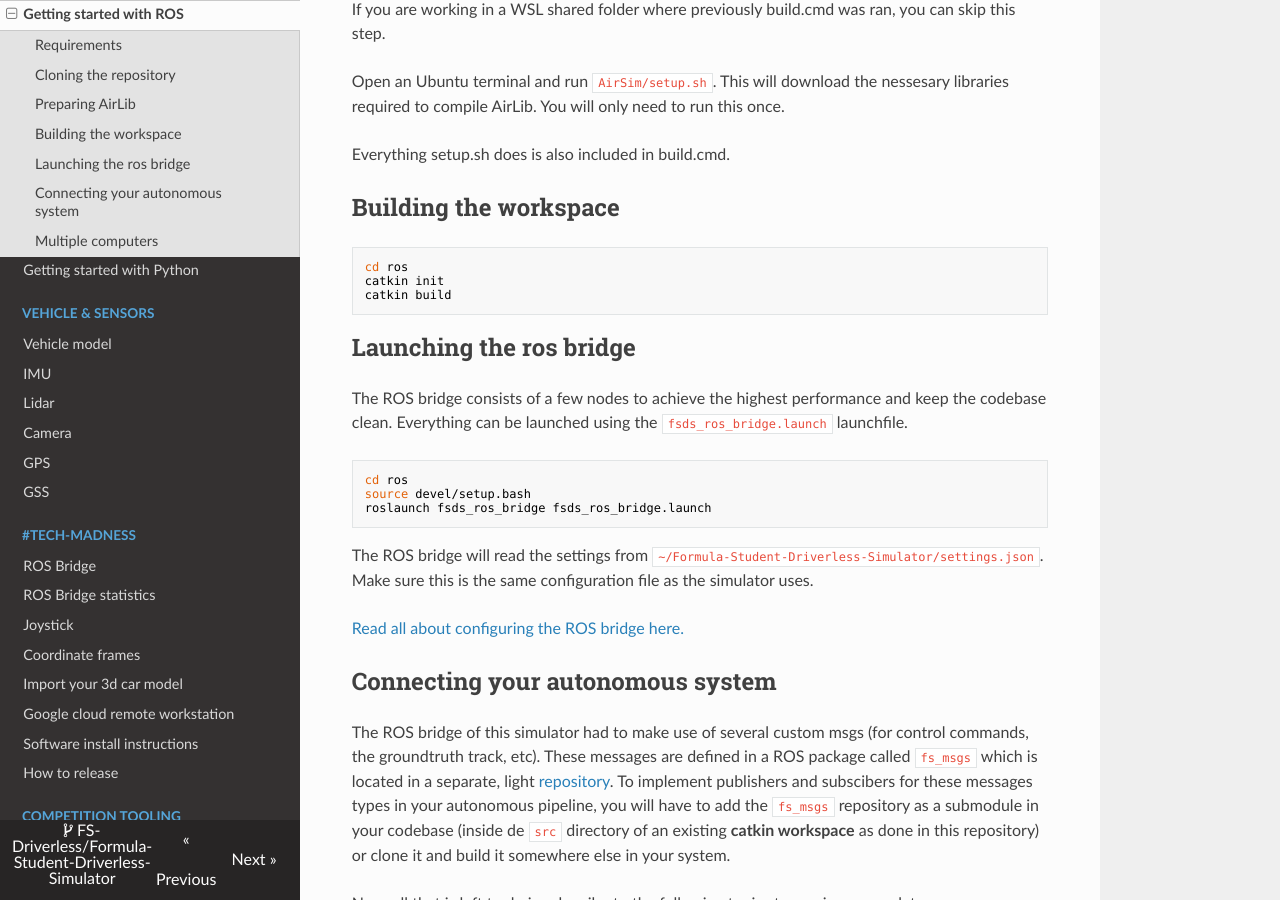
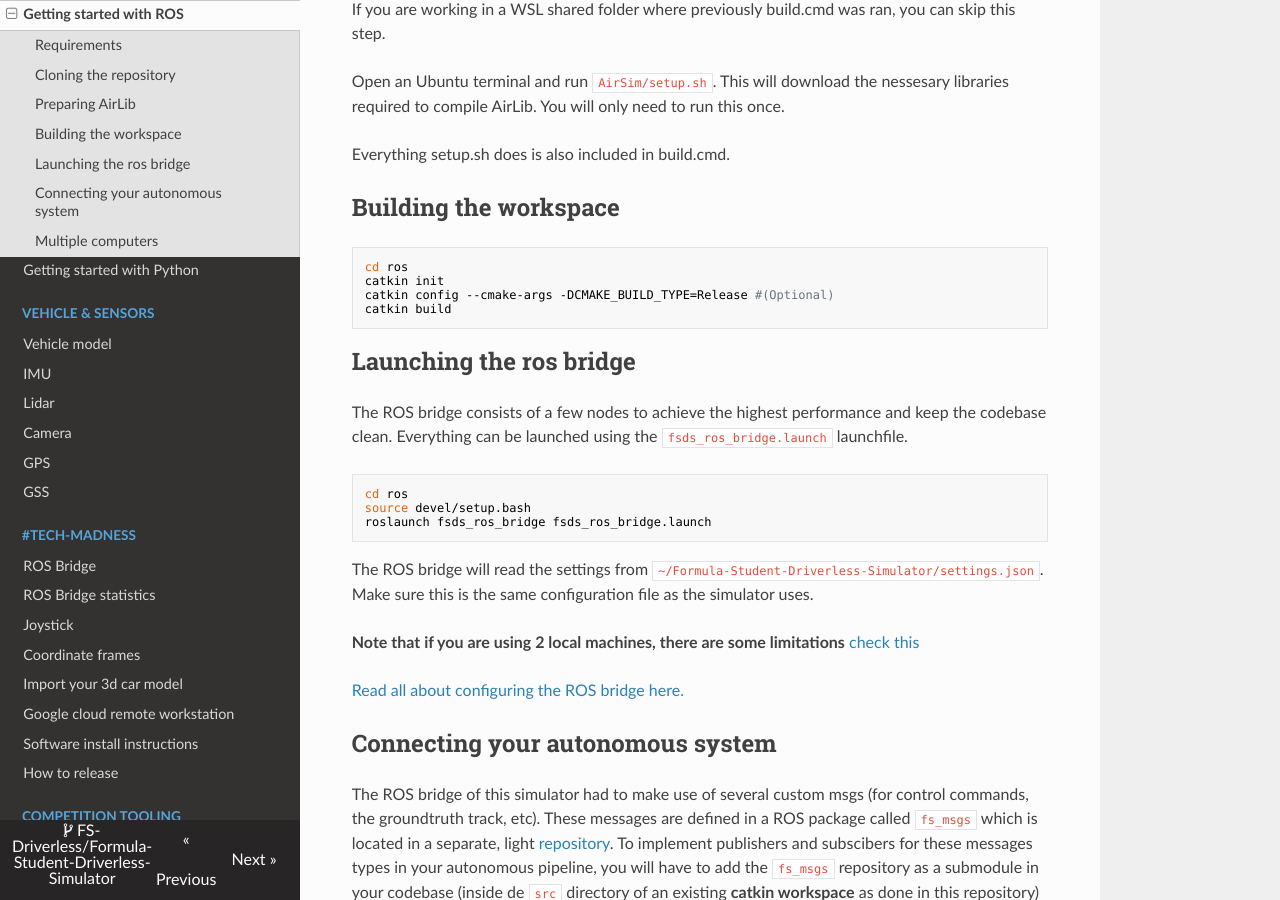
Before and after one commit to FS-Driverless/Formula-Student-Driverless-Simulator, an MkDocs documentation site: the page built from docs/getting-started-with-ros.md, in a window 1280 px wide and 900 px high, scrolled down 1421 px. Built offline with MkDocs 1.6.1, drawn with Linux system fonts in a browser that asks for light colours; nearby versions of some CDN libraries; comment, search, counter and statistics services are not loaded.

Commit message:
added changes after merge

````diff
--- a/docs/getting-started-with-ros.md
+++ b/docs/getting-started-with-ros.md
@@ -65,6 +65,7 @@ Everything setup.sh does is also included in build.cmd.
 ```
 cd ros
 catkin init
+catkin config --cmake-args -DCMAKE_BUILD_TYPE=Release #(Optional)
 catkin build
 ```
 
@@ -80,6 +81,8 @@ roslaunch fsds_ros_bridge fsds_ros_bridge.launch
 
 The ROS bridge will read the settings from `~/Formula-Student-Driverless-Simulator/settings.json`.
 Make sure this is the same configuration file as the simulator uses.
+
+**Note that if you are using 2 local machines, there are some limitations** [check this](local-setup.md)
 
 [Read all about configuring the ROS bridge here.](ros-bridge.md)
 
````
